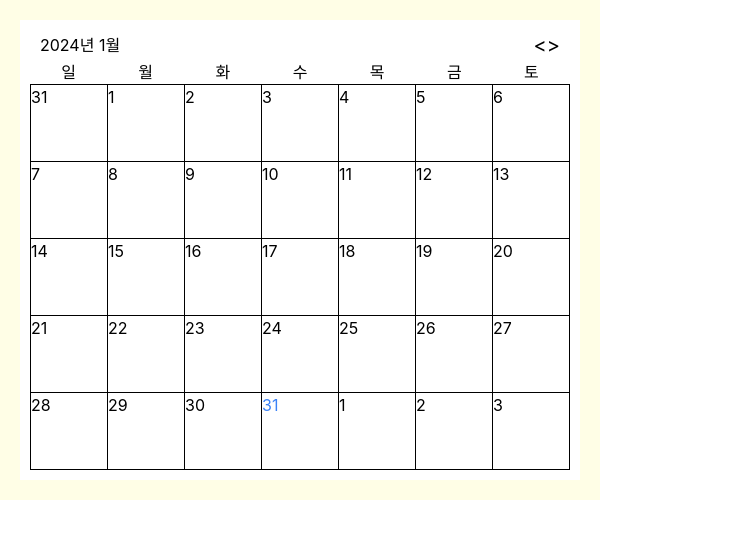
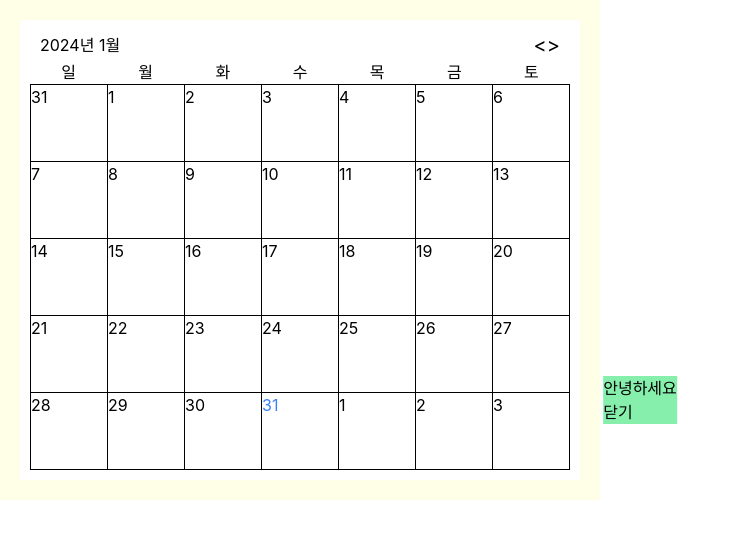
Before and after one commit to BonjunK00/my-chrome-app, a React (Create React App) app: page / in a window 1280 px wide. Shown: the top 538 px of the page, without its empty margins (0-741 px from the left). Built offline with nearby package versions, Linux system fonts and the light colour scheme.

Commit message:
모달 기본 구조

```diff
--- a/public/index.html
+++ b/public/index.html
@@ -2,14 +2,9 @@
 <html lang="en">
   <head>
     <meta charset="utf-8" />
-    <link rel="icon" href="%PUBLIC_URL%/favicon.ico" />
     <meta name="viewport" content="width=device-width, initial-scale=1" />
     <meta name="theme-color" content="#000000" />
-    <meta
-      name="description"
-      content="Web site created using create-react-app"
-    />
-    <link rel="apple-touch-icon" href="%PUBLIC_URL%/logo192.png" />
+    <meta name="description" content="Web site created using create-react-app" />
     <!--
       manifest.json provides metadata used when your web app is installed on a
       user's mobile device or desktop. See https://developers.google.com/web/fundamentals/web-app-manifest/
@@ -24,7 +19,6 @@
       work correctly both with client-side routing and a non-root public URL.
       Learn how to configure a non-root public URL by running `npm run build`.
     -->
-    <title>React App</title>
   </head>
   <body>
     <noscript>You need to enable JavaScript to run this app.</noscript>
--- a/src/components/Calendar.tsx
+++ b/src/components/Calendar.tsx
@@ -1,4 +1,5 @@
 import { useEffect, useState } from 'react'
+import { Modal } from './Modal'
 
 const week = ['일', '월', '화', '수', '목', '금', '토']
 
@@ -80,6 +81,7 @@ export const Calendar = () => {
   }, [selectedDate])
 
   return (
+    <>
       <div className="p-[20px] h-full">
         <div className="flex flex-col bg-white p-[10px] h-full">
           <div className="flex items-center px-[10px] justify-between">
@@ -113,5 +115,9 @@ export const Calendar = () => {
           ))}
         </div>
       </div>
+      <Modal isOpen>
+        <div>안녕하세요</div>
+      </Modal>
+    </>
   )
 }
--- /dev/null
+++ b/src/components/Modal.tsx
@@ -0,0 +1,18 @@
+type Props = {
+  isOpen?: boolean
+  children?: React.ReactNode
+  onClose?: () => void
+}
+
+export const Modal = ({ isOpen, children, onClose }: Props) => {
+  return (
+    <>
+      {isOpen && (
+        <div className="absolute z-50 transform -translate-x-1/2 -translate-y-1/2 bg-green-300 top-1/2 left-1/2">
+          <div>{children}</div>
+          <button onClick={onClose}>닫기</button>
+        </div>
+      )}
+    </>
+  )
+}
```
Lines whose indentation alone changed are shown as unchanged.
